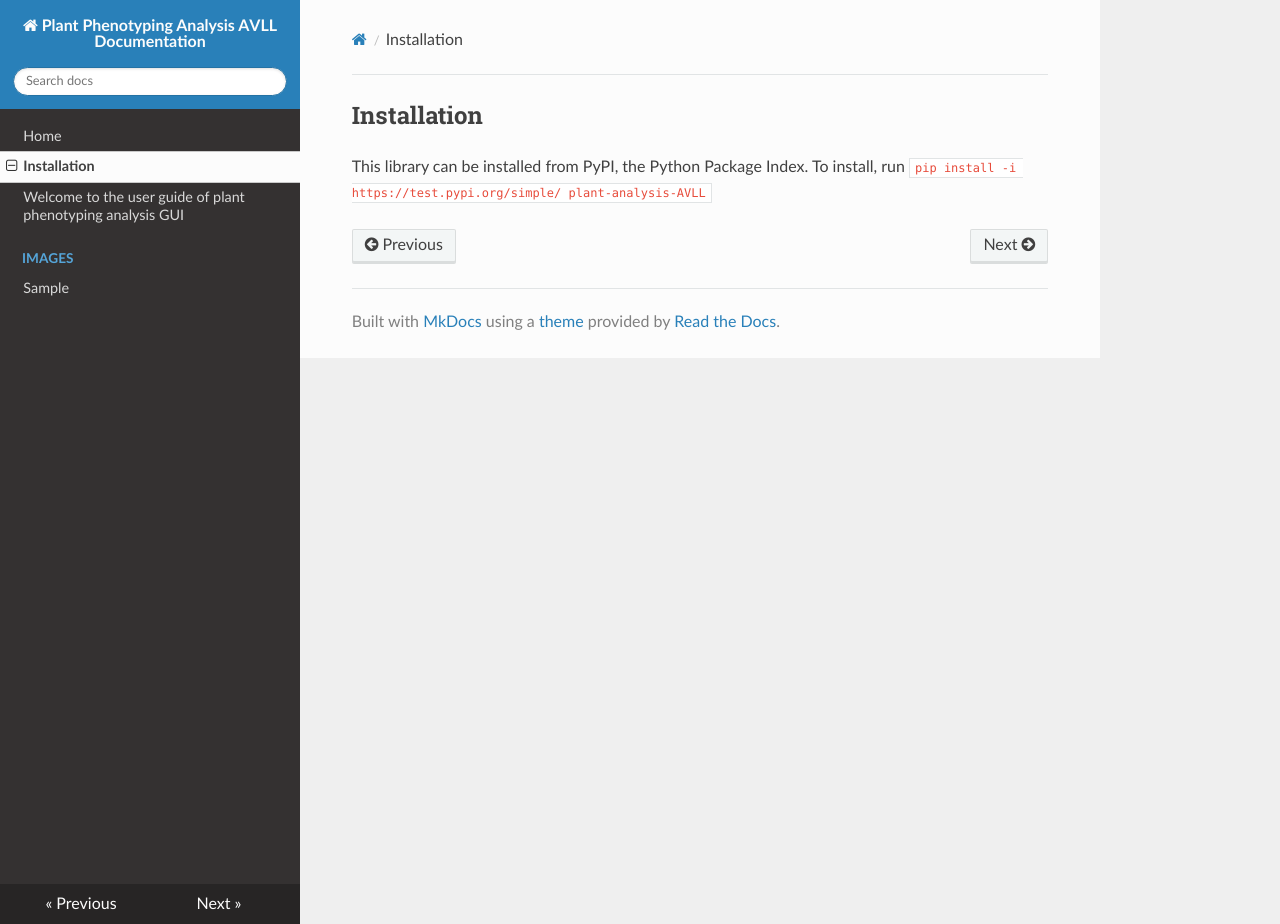
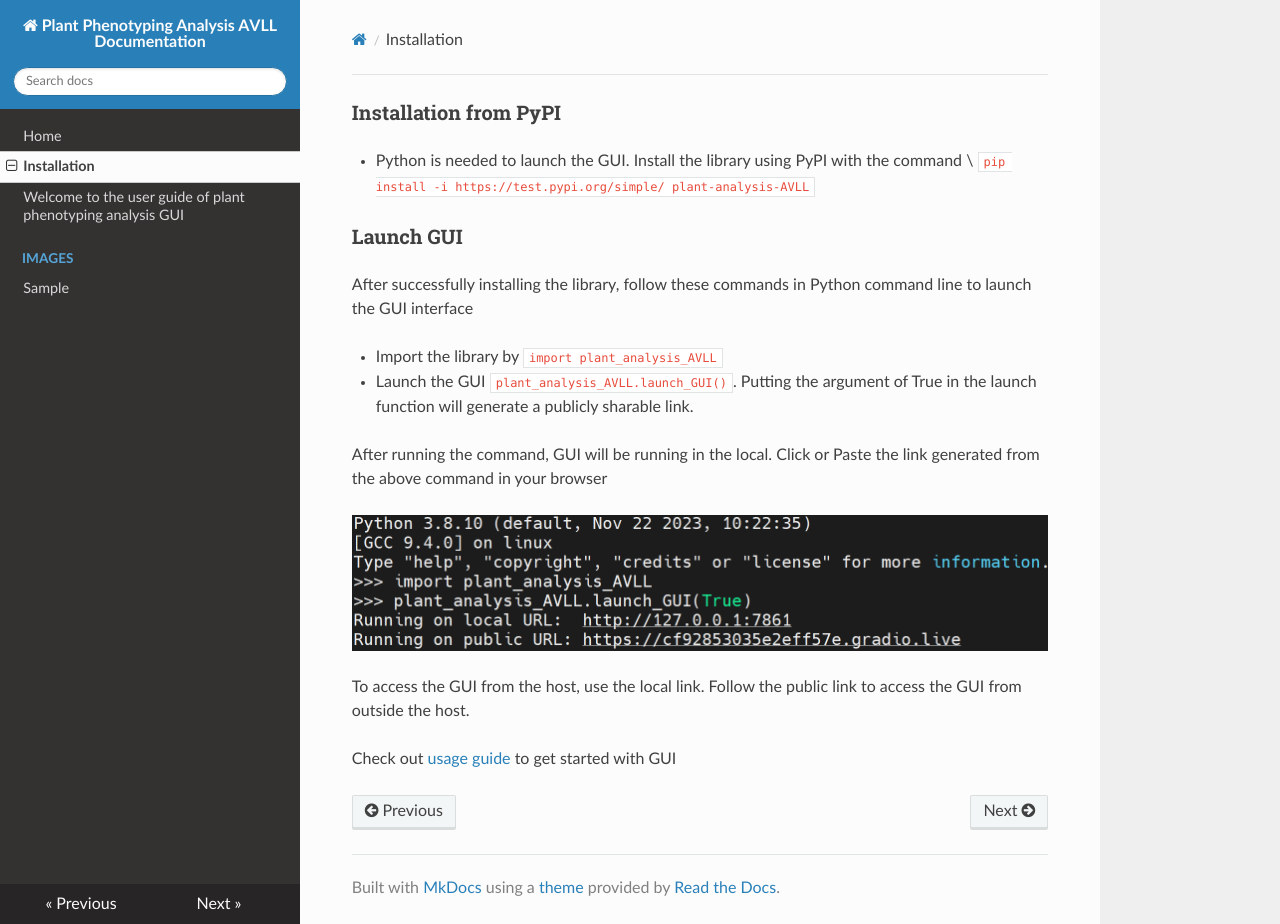
Before and after one commit to vusr/Plant_Analysis_AVLL, an MkDocs documentation site: the page built from docs/installation.md, in a window 1280 px wide and 924 px high. Built offline with MkDocs 1.6.1, drawn with Linux system fonts in a browser that asks for light colours; nearby versions of some CDN libraries.

Commit message:
Update installation.md

````diff
--- a/docs/installation.md
+++ b/docs/installation.md
@@ -1,3 +1,20 @@
-## Installation
+### Installation from PyPI
 
-This library can be installed from PyPI, the Python Package Index. To install, run ```pip install -i https://test.pypi.org/simple/ plant-analysis-AVLL```
+* Python is needed to launch the GUI. Install the library using PyPI with the command  \
+`pip install -i https://test.pypi.org/simple/ plant-analysis-AVLL`
+
+### Launch GUI
+
+After successfully installing the library, follow these commands in Python command line to launch the GUI interface
+
+* Import the library by `import plant_analysis_AVLL`
+
+* Launch the GUI `plant_analysis_AVLL.launch_GUI()`. Putting the argument of True in the launch function will generate a publicly sharable link.
+
+After running the command, GUI will be running in the local. Click or Paste the link generated from the above command in your browser
+
+![image](./images/launching_gui.png)
+
+To access the GUI from the host, use the local link. Follow the public link to access the GUI from outside the host.
+
+Check out [usage guide](usage.md) to get started with GUI
````
